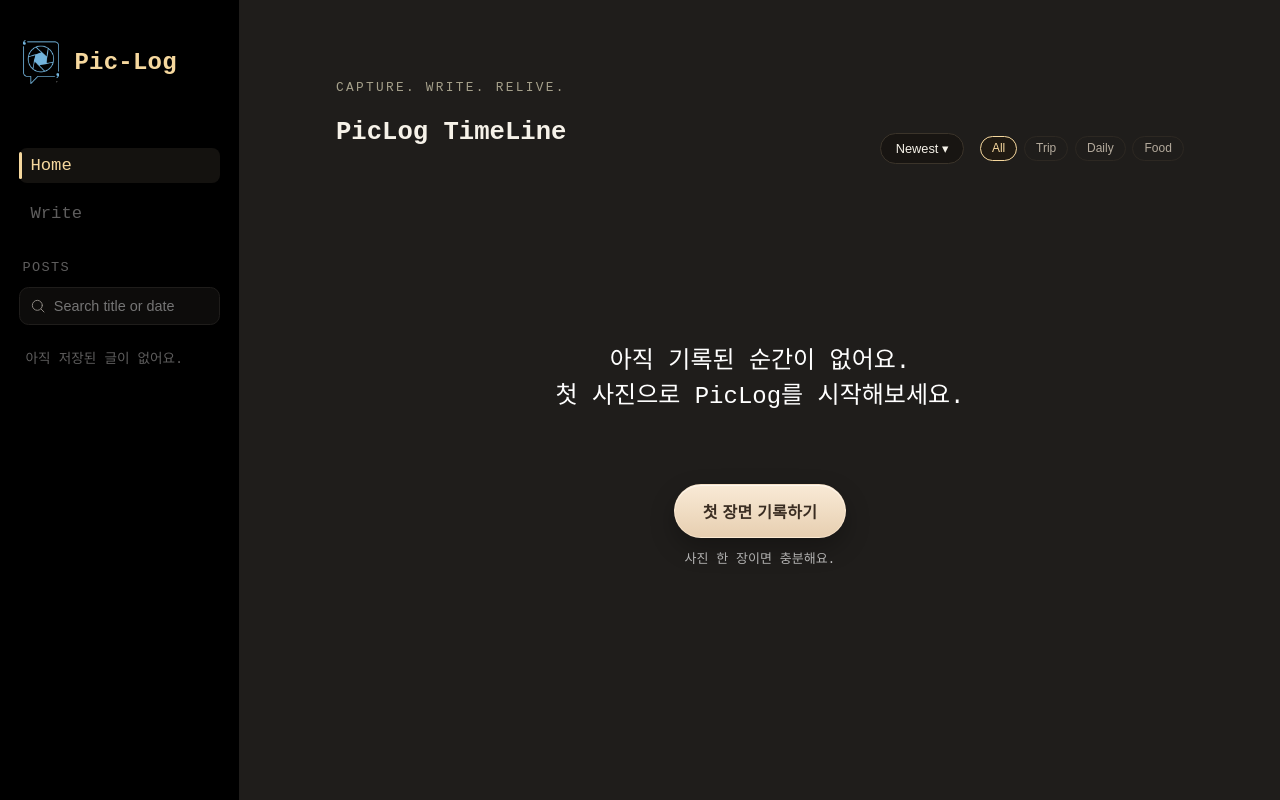
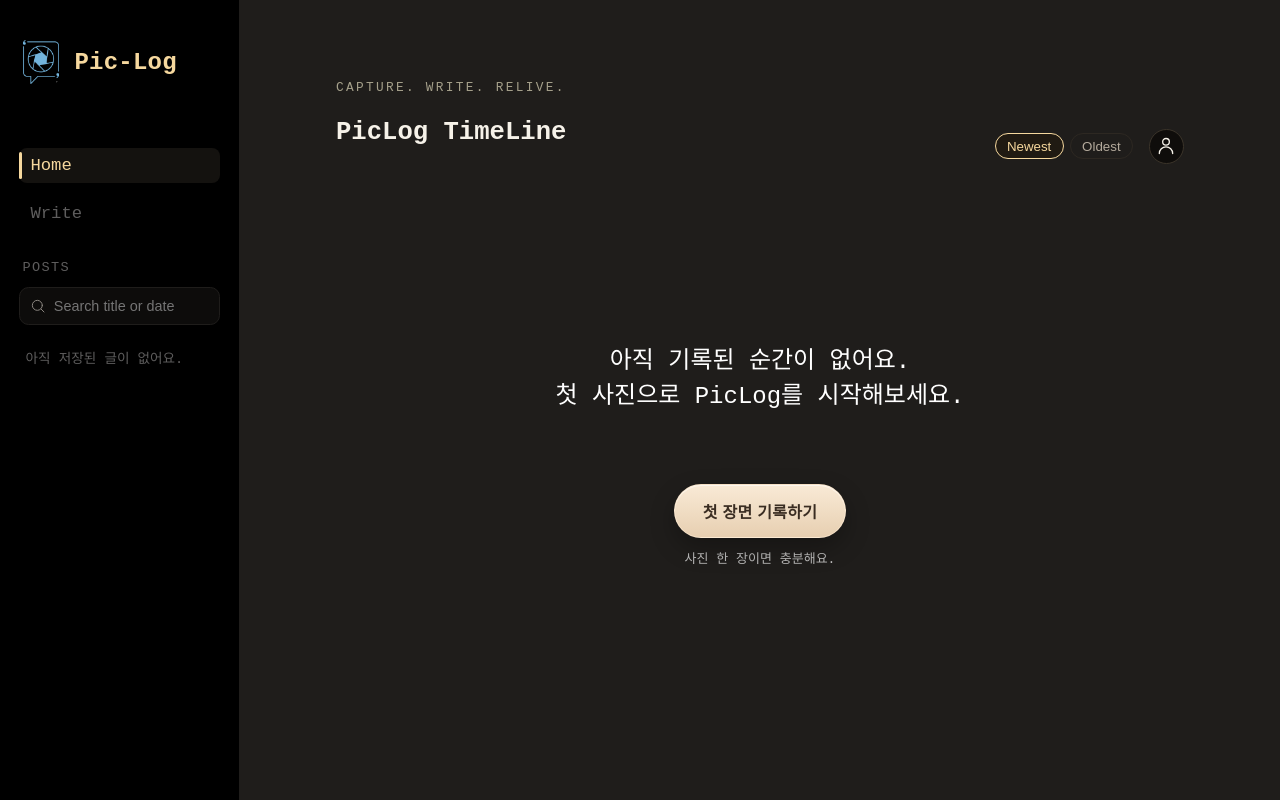
Before and after one commit to ssundventure/pic-log, a React (Create React App) app: page / in a window 1280 px wide. Built offline with nearby package versions, Linux system fonts and the light colour scheme.

Commit message:
style(home): 메인 헤더 sort 디자인 dropdown > 버튼 변경 (#15)

```diff
--- a/src/components/MainHeader.tsx
+++ b/src/components/MainHeader.tsx
@@ -1,8 +1,10 @@
+import { useState } from "react";
 import styled from "styled-components";
 import { useLocation } from "react-router-dom";
 
 function MainHeader() {
   const { pathname } = useLocation();
+  const [isUserMenuOpen, setIsUserMenuOpen] = useState(false);
 
   const isHome = pathname === "/home" || pathname === "/";
   const isDetail = pathname.includes("/posts");
@@ -20,14 +22,54 @@ function MainHeader() {
       </HeaderLeft>
       {isHome && (
         <HeaderRight>
-          <SortSelect>Newest ▾</SortSelect>
-
-          <FilterGroup>
-            <FilterTag $active>All</FilterTag>
-            <FilterTag>Trip</FilterTag>
-            <FilterTag>Daily</FilterTag>
-            <FilterTag>Food</FilterTag>
-          </FilterGroup>
+          <SortGroup>
+            <SortTag $active>Newest</SortTag>
+            <SortTag>Oldest</SortTag>
+          </SortGroup>
+          <UserMenu>
+            <UserButton
+              type="button"
+              aria-label="User menu"
+              aria-haspopup="menu"
+              aria-expanded={isUserMenuOpen}
+              onClick={() => setIsUserMenuOpen((prev) => !prev)}
+            >
+              <UserIcon
+                width="20"
+                height="20"
+                viewBox="0 0 24 24"
+                fill="none"
+                stroke="currentColor"
+                strokeWidth="1.6"
+                strokeLinecap="round"
+                strokeLinejoin="round"
+              >
+                <path d="M20 21a8 8 0 0 0-16 0" />
+                <circle cx="12" cy="7" r="4" />
+              </UserIcon>
+            </UserButton>
+            {isUserMenuOpen && (
+              <UserMenuPanel role="menu">
+                <UserMenuTitle>Account</UserMenuTitle>
+                <UserMenuItem>
+                  <UserMenuLabel>ID</UserMenuLabel>
+                  <UserMenuValue>piclog_021</UserMenuValue>
+                </UserMenuItem>
+                <UserMenuItem>
+                  <UserMenuLabel>Name</UserMenuLabel>
+                  <UserMenuValue>Sun</UserMenuValue>
+                </UserMenuItem>
+                <UserMenuItem>
+                  <UserMenuLabel>Email</UserMenuLabel>
+                  <UserMenuValue>sun@piclog.dev</UserMenuValue>
+                </UserMenuItem>
+                <UserMenuItem>
+                  <UserMenuLabel>Settings</UserMenuLabel>
+                  <UserMenuValue>Profile & Preferences</UserMenuValue>
+                </UserMenuItem>
+              </UserMenuPanel>
+            )}
+          </UserMenu>
         </HeaderRight>
       )}
     </HeaderWrapper>
@@ -67,29 +109,14 @@ const HeaderRight = styled.div`
   gap: 1rem;
 `;
 
-const SortSelect = styled.button`
-  border: 1px solid #3b342a;
-  background: #181512;
-  border-radius: 999px;
-  padding: 0.45rem 0.9rem;
-  font-size: 0.8rem;
-  color: #f6f2e9;
-  cursor: pointer;
-
-  &:hover {
-    border-color: #f6d89e;
-  }
-`;
-
-const FilterGroup = styled.div`
+const SortGroup = styled.div`
   display: flex;
   gap: 0.4rem;
 `;
 
-const FilterTag = styled.button<{ $active?: boolean }>`
+const SortTag = styled.button<{ $active?: boolean }>`
   border-radius: 999px;
   padding: 0.28rem 0.7rem;
-  font-size: 0.75rem;
   cursor: pointer;
   border: 1px solid ${({ $active }) => ($active ? "#f6d89e" : "#2d2822")};
   background: ${({ $active }) => ($active ? "#201a12" : "transparent")};
@@ -100,4 +127,65 @@ const FilterTag = styled.button<{ $active?: boolean }>`
   }
 `;
 
+const UserMenu = styled.div`
+  position: relative;
+`;
+
+const UserButton = styled.button`
+  border: 1px solid #3b342a;
+  background: #0f0d0b;
+  border-radius: 999px;
+  width: 2.2rem;
+  height: 2.2rem;
+  display: grid;
+  place-items: center;
+  color: #f6f2e9;
+
+  &:hover {
+    border-color: #f6d89e;
+    color: #f6d89e;
+  }
+`;
+
+const UserIcon = styled.svg``;
+
+const UserMenuPanel = styled.div`
+  position: absolute;
+  right: 0;
+  top: calc(100% + 0.6rem);
+  min-width: 200px;
+  background: #0f0d0b;
+  border: 1px solid #2d2822;
+  border-radius: 0.9rem;
+  padding: 0.8rem 0.9rem;
+  display: flex;
+  flex-direction: column;
+  gap: 0.6rem;
+  box-shadow: 0 12px 30px rgba(0, 0, 0, 0.35);
+  z-index: 10;
+`;
+
+const UserMenuTitle = styled.div`
+  font-size: 0.7rem;
+  letter-spacing: 0.18em;
+  text-transform: uppercase;
+  color: rgba(255, 248, 214, 0.55);
+`;
+
+const UserMenuItem = styled.div`
+  display: flex;
+  flex-direction: column;
+  gap: 0.2rem;
+`;
+
+const UserMenuLabel = styled.span`
+  font-size: 0.7rem;
+  color: #8a857f;
+`;
+
+const UserMenuValue = styled.span`
+  font-size: 0.85rem;
+  color: #f6f2e9;
+`;
+
 export default MainHeader;
```
Also changed, not shown: public/favicon2.png (added).
